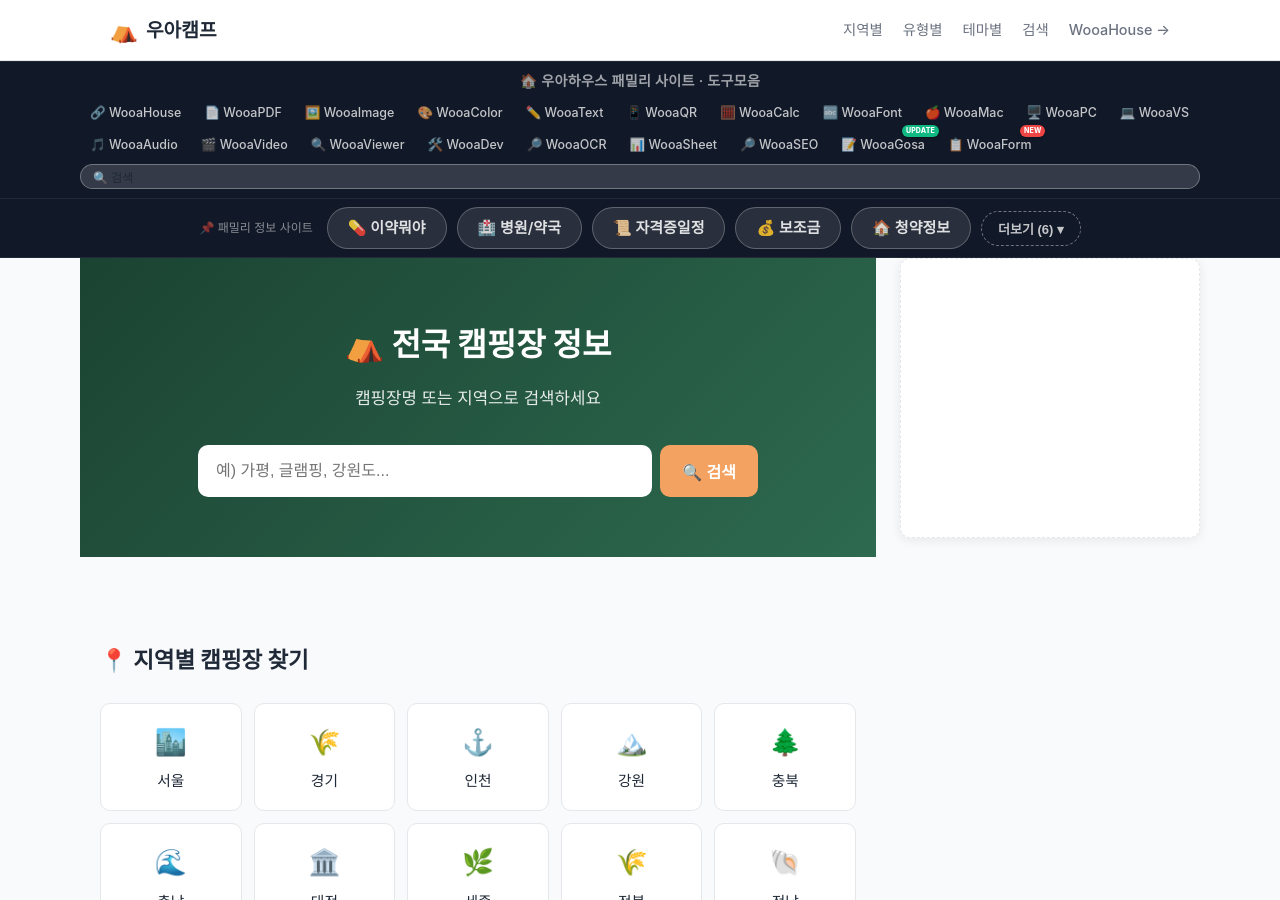
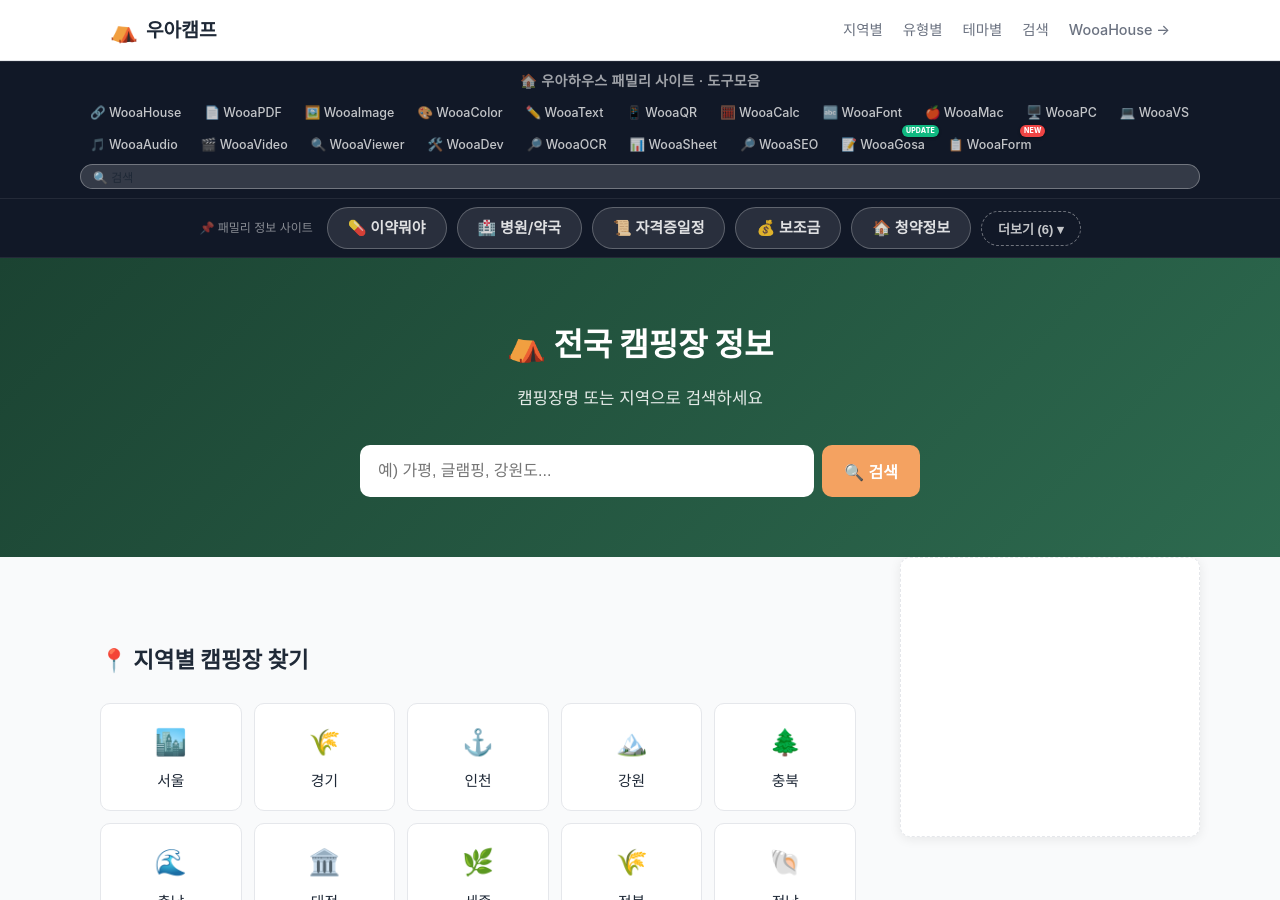
Before and after one commit to ingmaster83-code/wooacamp, a Jekyll site: the page built from index.html, in a window 1280 px wide and 900 px high. Built offline with Jekyll 4.4.1, drawn with Linux system fonts in a browser that asks for light colours; some web fonts are replaced; comment, search, counter and statistics services are not loaded.

Commit message:
Fix sidebar layout: keep hero full-width, only wrap content-below-hero in sidebar grid

```diff
--- a/_layouts/camp.html
+++ b/_layouts/camp.html
@@ -2,6 +2,7 @@
 layout: default
 ---
 
+<div class="page-with-sidebar">
 <div class="camp-page">
 
   <!-- 브레드크럼 -->
@@ -253,6 +254,8 @@ layout: default
   </script>
 
 </div>
+<aside class="tool-sidebar"></aside>
+</div>
 
 <script>
 // 갤러리 이미지 전환
--- a/_layouts/default.html
+++ b/_layouts/default.html
@@ -60,12 +60,9 @@
 </div>
 {% endunless %}
 
-<div class="page-with-sidebar">
 <main class="site-main">
   {{ content }}
 </main>
-<aside class="tool-sidebar"></aside>
-</div>
 <script src="{{ '/assets/js/wooa-sidebar.js' | relative_url }}"></script>
 
 <footer class="site-footer">
--- a/_layouts/region.html
+++ b/_layouts/region.html
@@ -2,6 +2,7 @@
 layout: default
 ---
 
+<div class="page-with-sidebar">
 <div class="region-page">
 
   <nav class="breadcrumb" aria-label="위치">
@@ -82,6 +83,8 @@ layout: default
   </div>
 
 </div>
+<aside class="tool-sidebar"></aside>
+</div>
 
 <script>
 const DO_NAME   = {{ page.do_name | jsonify }};
--- a/_layouts/type.html
+++ b/_layouts/type.html
@@ -2,6 +2,7 @@
 layout: default
 ---
 
+<div class="page-with-sidebar">
 <div class="region-page">
 
   <nav class="breadcrumb" aria-label="위치">
@@ -31,6 +32,8 @@ layout: default
     <p style="color:#6B7280;">로딩 중...</p>
   </div>
 
+</div>
+<aside class="tool-sidebar"></aside>
 </div>
 
 <script>
--- a/index.html
+++ b/index.html
@@ -16,6 +16,8 @@ description: 전국 캠핑장 위치, 시설, 예약 정보를 한눈에. 일반
   </div>
 </div>
 
+<div class="page-with-sidebar">
+<div>
 <!-- 검색 결과 -->
 <div id="search-results"></div>
 
@@ -84,6 +86,9 @@ description: 전국 캠핑장 위치, 시설, 예약 정보를 한눈에. 일반
   <div class="camp-grid" id="recentCamps">
     <p style="color:#6B7280;">로딩 중...</p>
   </div>
+</div>
+</div>
+<aside class="tool-sidebar"></aside>
 </div>
 
 <!-- Fuse.js 검색 -->
```
